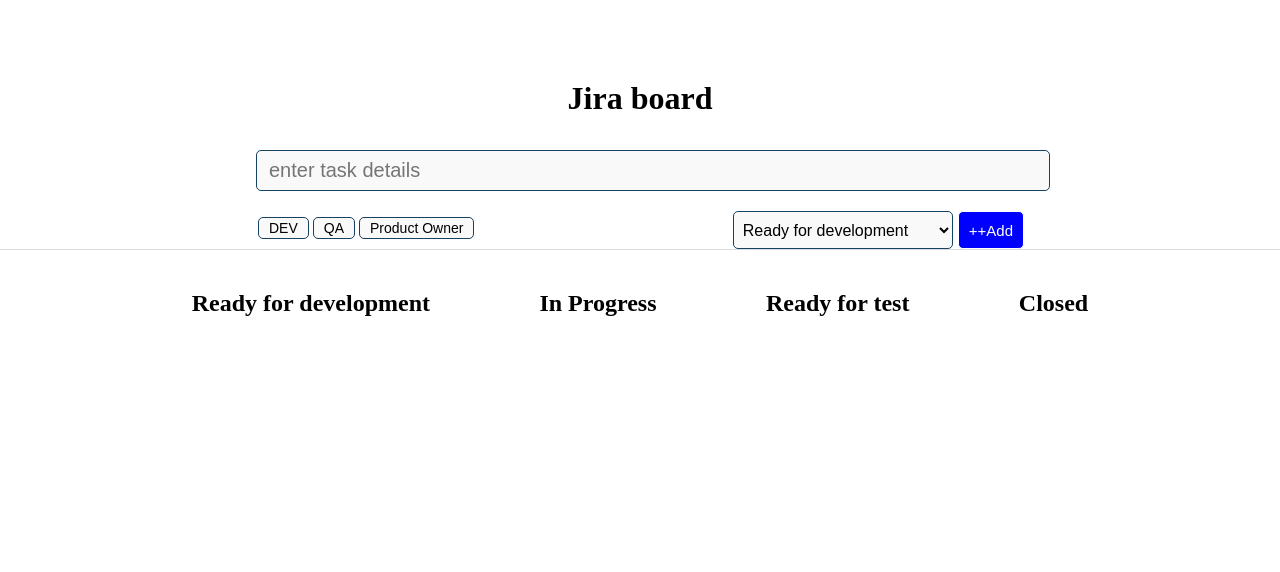
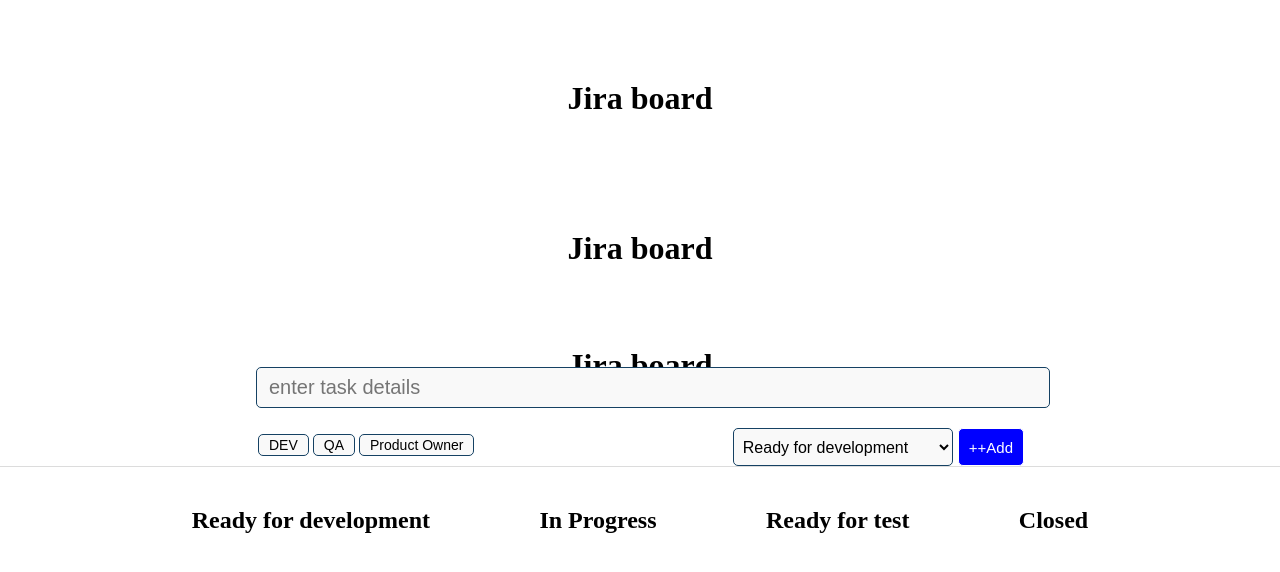
Before and after one commit to rajveer2005/jiraBoard-working-site, a React (Vite) app: page / in a window 1280 px wide. Shown: the top 572 px of the page. Built offline with nearby package versions, Linux system fonts and the light colour scheme.

Commit message:
code update

```diff
--- a/src/App.jsx
+++ b/src/App.jsx
@@ -8,6 +8,8 @@ const App = () => {
   console.log(task);
   return (
     <div className='app'>
+      <h1 style={{textAlign:"center",paddingTop:"80px"}}>Jira board</h1>
+      <h1 style={{textAlign:"center",paddingTop:"80px"}}>Jira board</h1>
       <h1 style={{textAlign:"center",paddingTop:"80px"}}>Jira board</h1>
       <TaskForm setTasks={setTasks}/>
       <main className='app_main'>
```
